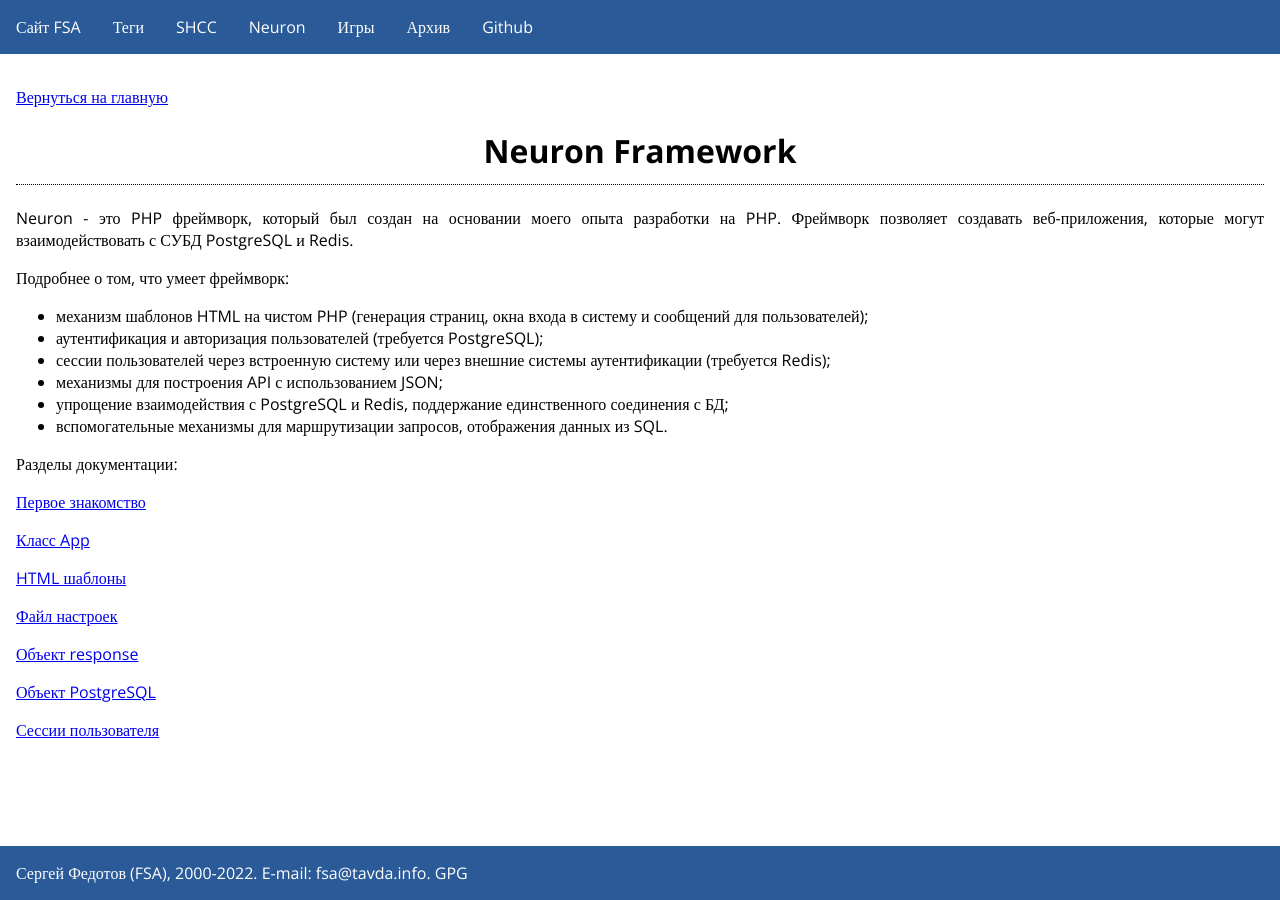
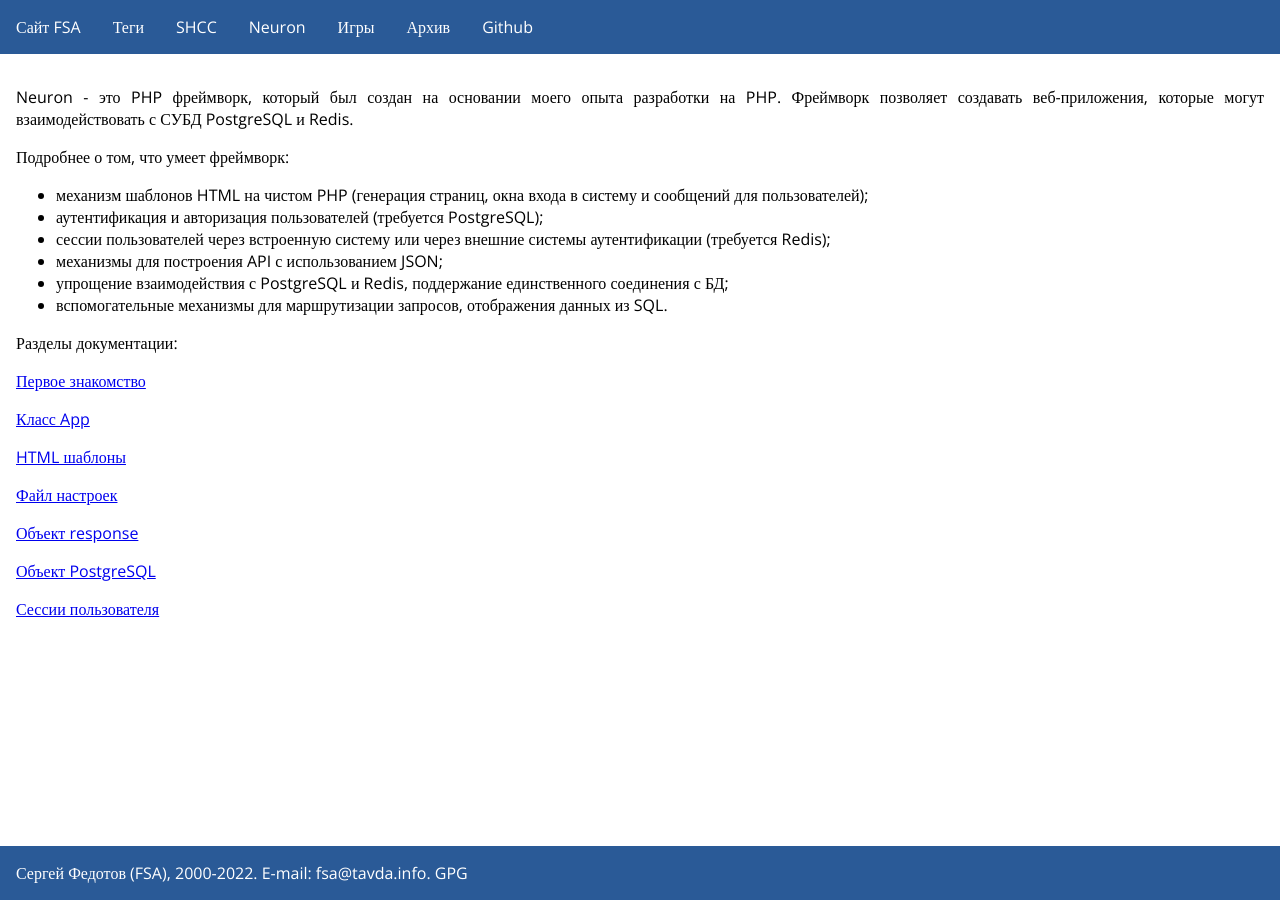
Before and after one commit to fsa/site, a Jekyll site: the page built from neuron/index.md, in a window 1280 px wide. Built offline with Jekyll 4.4.1, drawn with Linux system fonts in a browser that asks for light colours.

Commit message:
Neuron: убран шаблон с титульной

```diff
--- a/_layouts/neuron.html
+++ b/_layouts/neuron.html
@@ -1,6 +1,6 @@
 ---
 layout: default
 ---
-<p><a href="/neuron/">Вернуться на главную</a></p>
+<p><a href="/neuron/">Перейти к оглавлению</a></p>
 <h1>{{ page.title }}</h1>
 {{ content }}
--- a/neuron/index.md
+++ b/neuron/index.md
@@ -1,5 +1,5 @@
 ---
-layout: neuron
+layout: default
 title: Neuron Framework
 excerpt: PHP фреймворк Neuron.
 ---
```
